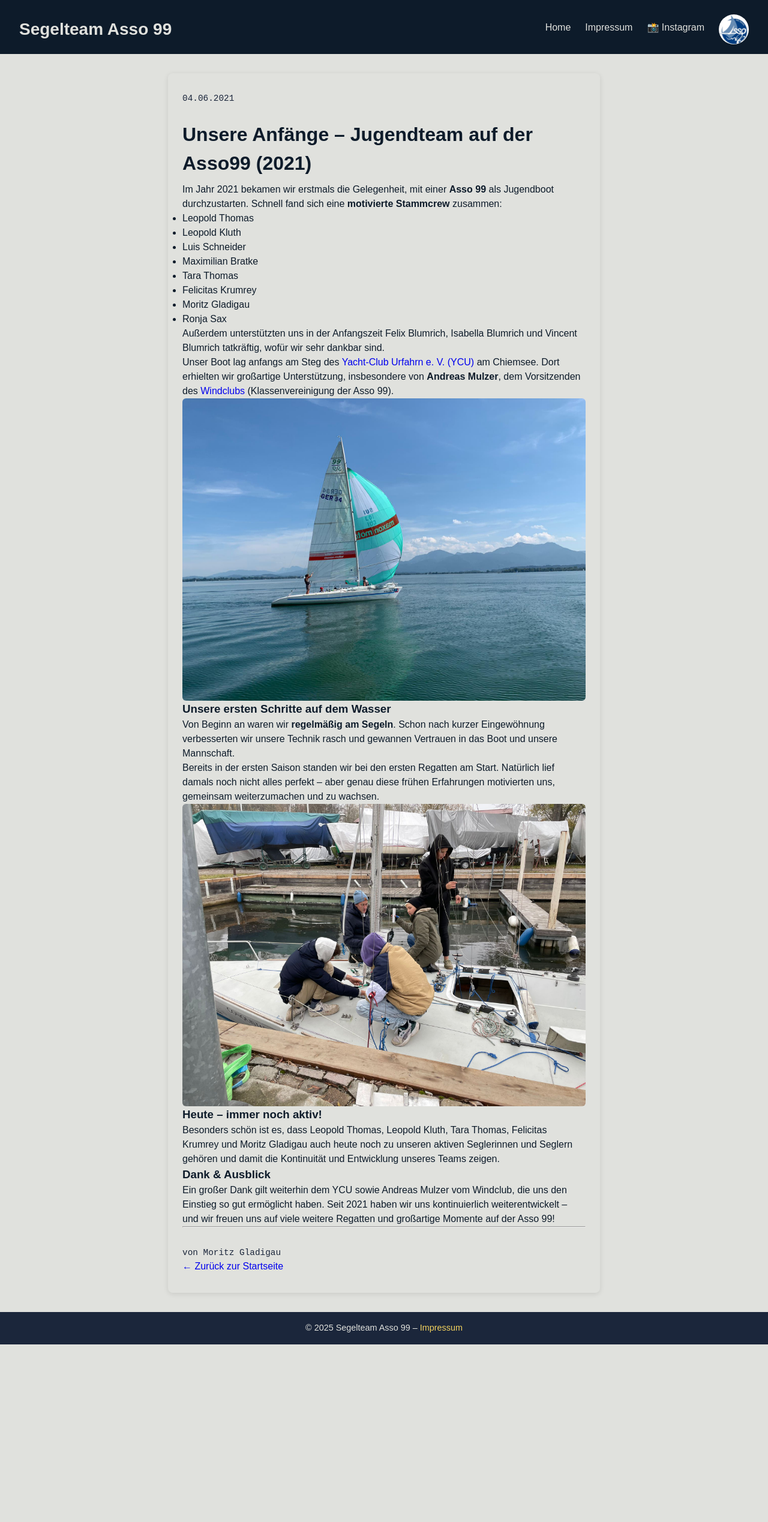
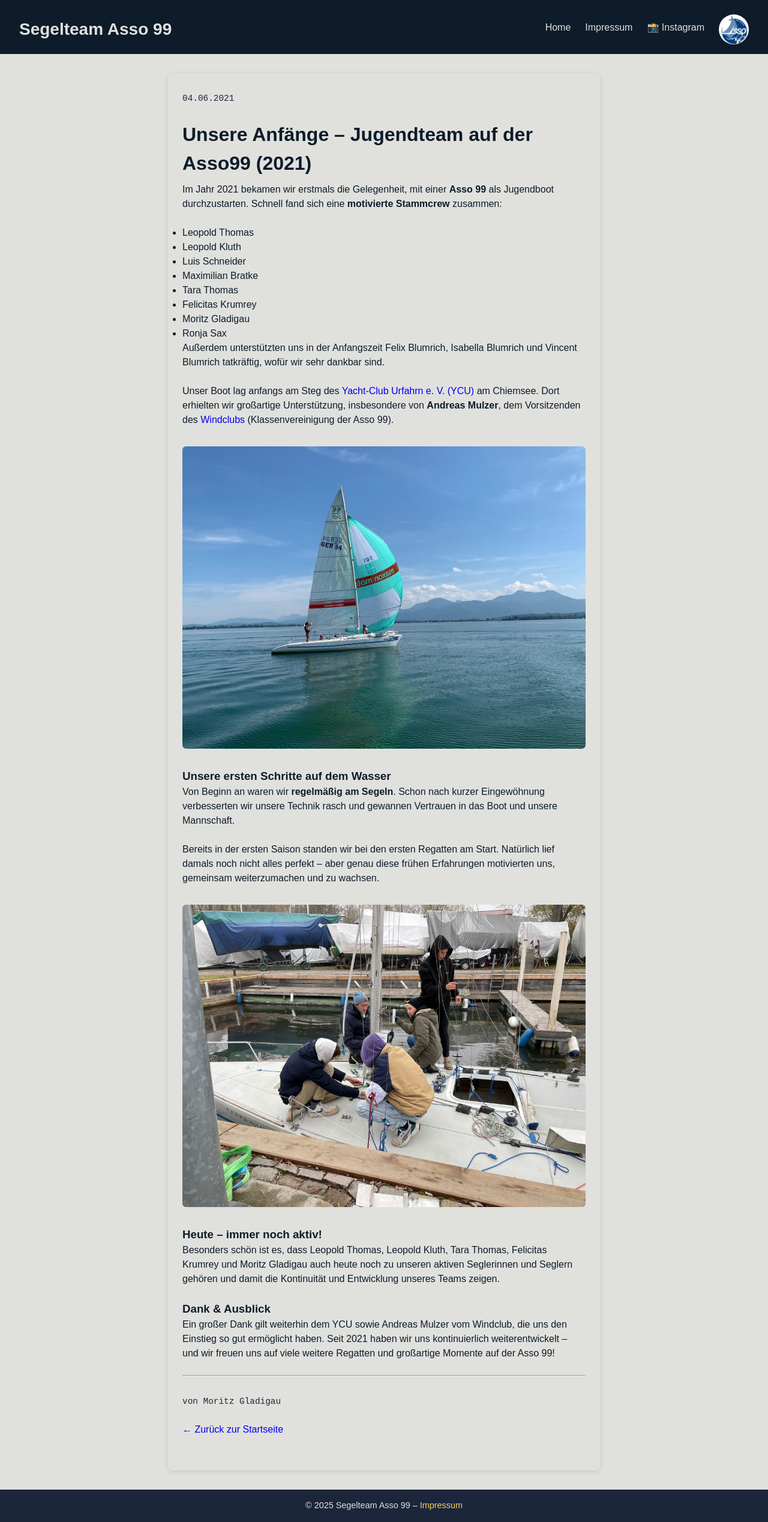
Before and after one commit to moritzgladigau/team_conquistadora, a Jekyll site: the page built from _posts/2021-06-04-unsere-anfange-2021.md, in a window 1280 px wide. Shown: the whole page at 60% size. Built offline with Jekyll 4.4.1, drawn with Linux system fonts in a browser that asks for light colours; before the commit the page ends 2241 px from its top, so only the background shows below that.

Commit message:
post style

```diff
--- a/_posts/2021-06-04-unsere-anfange-2021.md
+++ b/_posts/2021-06-04-unsere-anfange-2021.md
@@ -20,9 +20,7 @@
 
 Unser Boot lag anfangs am Steg des [Yacht-Club Urfahrn e. V. (YCU)](https://www.ycu.de/) am Chiemsee. Dort erhielten wir großartige Unterstützung, insbesondere von **Andreas Mulzer**, dem Vorsitzenden des [Windclubs](https://www.asso99.de) (Klassenvereinigung der Asso 99).
 
-
 <img src="{{ '/assets/images/asso99-erste-saison-2021.jpg' | relative_url }}" alt="Erste Saison 2021" style="max-width:100%; border-radius:6px;" />
-
 
 ### Unsere ersten Schritte auf dem Wasser
 
@@ -30,9 +28,7 @@
 
 Bereits in der ersten Saison standen wir bei den ersten Regatten am Start. Natürlich lief damals noch nicht alles perfekt – aber genau diese frühen Erfahrungen motivierten uns, gemeinsam weiterzumachen und zu wachsen.
 
-
 <img src="{{ '/assets/images/asso99-crew-2021.jpg' | relative_url }}" alt="Unsere Crew 2021" style="max-width:100%; border-radius:6px;" />
-
 
 ### Heute – immer noch aktiv!
 
--- a/style.css
+++ b/style.css
@@ -176,6 +176,16 @@
   font-weight: 600;
   font-size: 2rem;
 }
+main.post p {
+  margin-bottom: 1.5rem;
+}
+main.post img {
+  margin: 2rem 0;
+  display: block;
+  max-width: 100%;
+  height: auto;
+  border-radius: 4px; /* optional */
+}
 .post-date {
   color: var(--color-secondary);
   font-size: 0.9rem;
```
Also changed, not shown: _layouts/post.html (indentation only).
